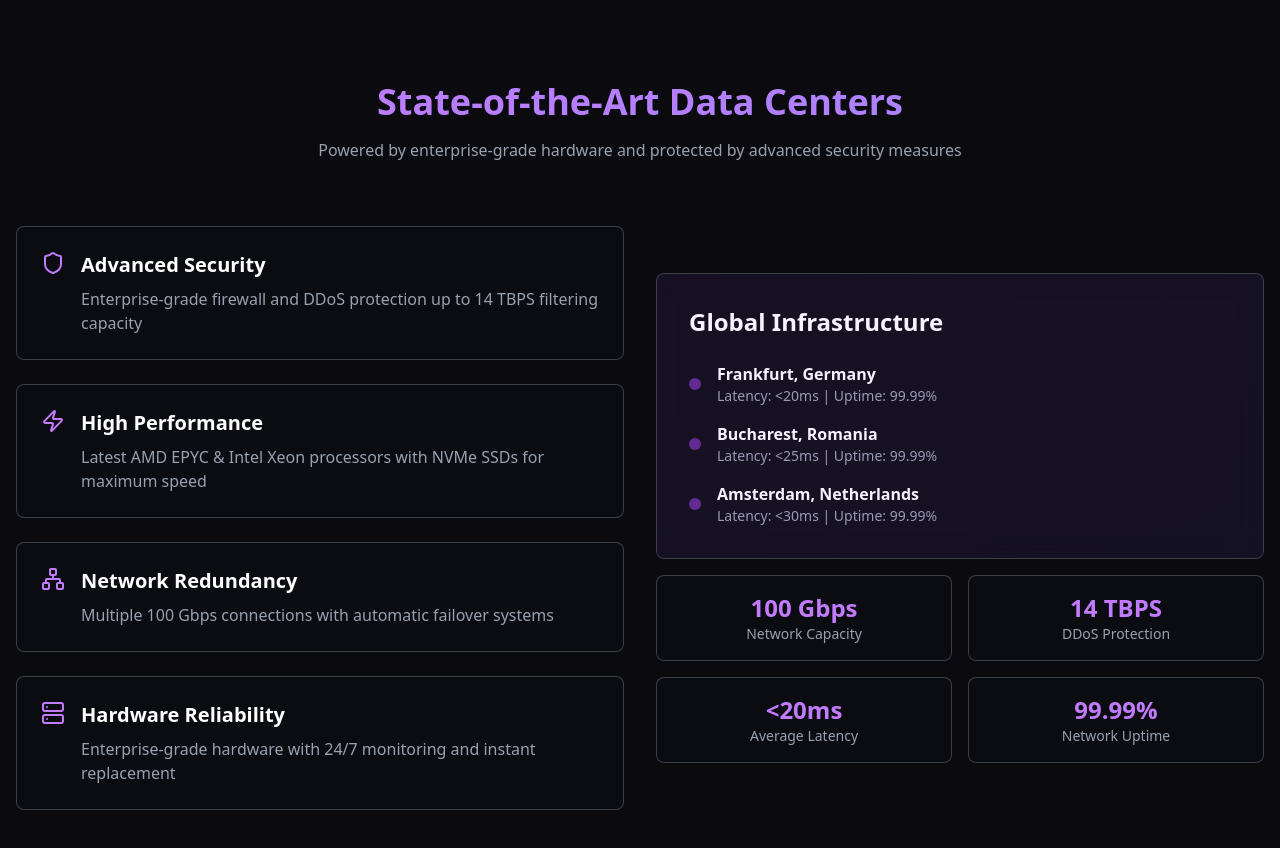
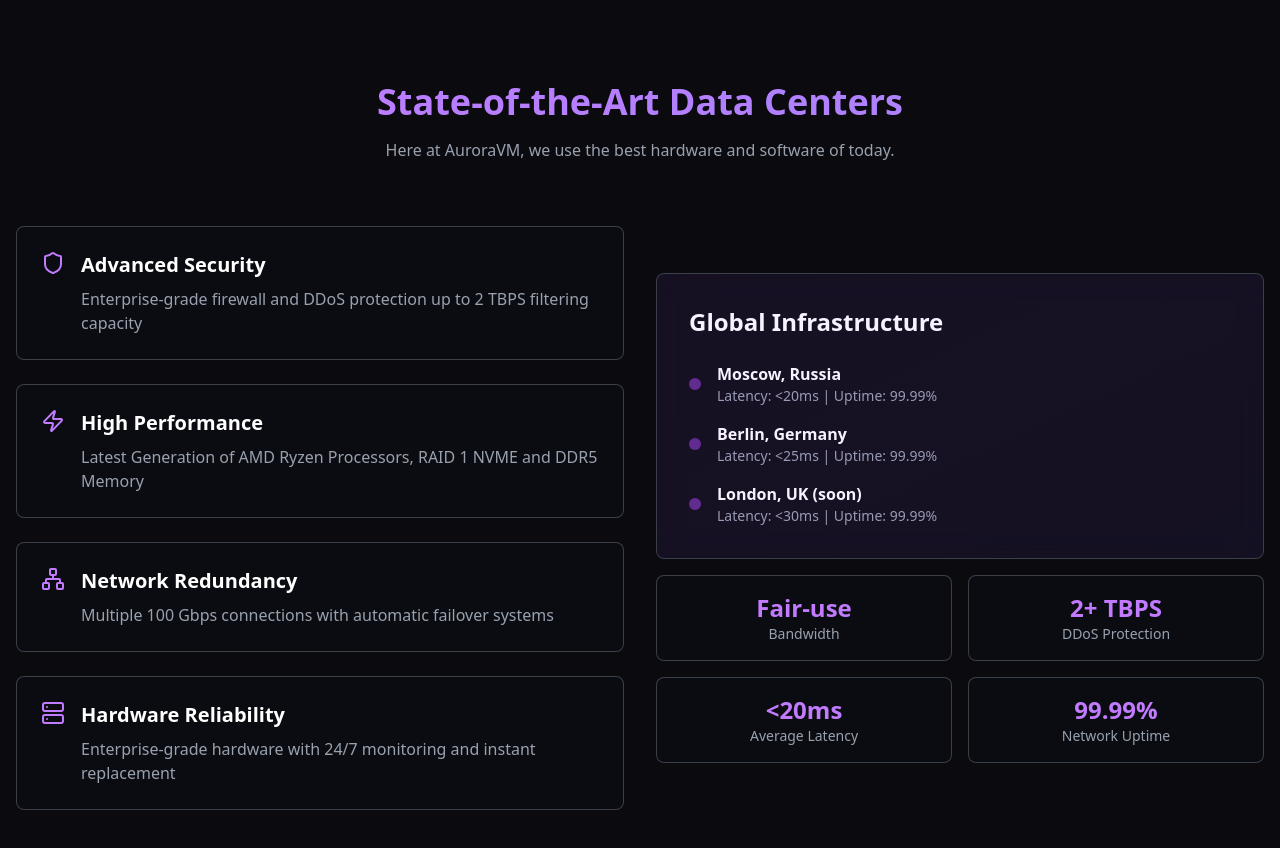
Before and after one commit to solarnode-developement/MythicalHosting, a Vue app: page / in a window 1280 px wide. Shown: the part 2620-3468 px from the top of the page. Built offline with nearby package versions, Linux system fonts and the light colour scheme; the HTML template or start-up script is replaced by a standard one.

Commit message:
Update DataCenter.vue

```diff
--- a/src/components/DataCenter.vue
+++ b/src/components/DataCenter.vue
@@ -8,7 +8,7 @@
         </h2>
         <p class="text-gray-400 max-w-2xl mx-auto" v-motion :initial="{ opacity: 0, y: 50 }"
           :enter="{ opacity: 1, y: 0, transition: { delay: 200 } }">
-          Powered by enterprise-grade hardware and protected by advanced security measures
+          Here at AuroraVM, we use the best hardware and software of today.
         </p>
       </div>
 
@@ -64,12 +64,12 @@
   {
     icon: ShieldIcon,
     title: 'Advanced Security',
-    description: 'Enterprise-grade firewall and DDoS protection up to 14 TBPS filtering capacity'
+    description: 'Enterprise-grade firewall and DDoS protection up to 2 TBPS filtering capacity'
   },
   {
     icon: ZapIcon,
     title: 'High Performance',
-    description: 'Latest AMD EPYC & Intel Xeon processors with NVMe SSDs for maximum speed'
+    description: 'Latest Generation of AMD Ryzen Processors, RAID 1 NVME and DDR5 Memory'
   },
   {
     icon: NetworkIcon,
@@ -85,25 +85,25 @@
 
 const locations = [
   {
-    city: 'Frankfurt, Germany',
+    city: 'Moscow, Russia',
     latency: '<20ms',
     uptime: '99.99%'
   },
   {
-    city: 'Bucharest, Romania',
+    city: 'Berlin, Germany',
     latency: '<25ms',
     uptime: '99.99%'
   },
   {
-    city: 'Amsterdam, Netherlands',
+    city: 'London, UK (soon)',
     latency: '<30ms',
     uptime: '99.99%'
   }
 ]
 
 const networkStats = [
-  { value: '100 Gbps', label: 'Network Capacity' },
-  { value: '14 TBPS', label: 'DDoS Protection' },
+  { value: 'Fair-use', label: 'Bandwidth' },
+  { value: '2+ TBPS', label: 'DDoS Protection' },
   { value: '<20ms', label: 'Average Latency' },
   { value: '99.99%', label: 'Network Uptime' }
 ]
```
